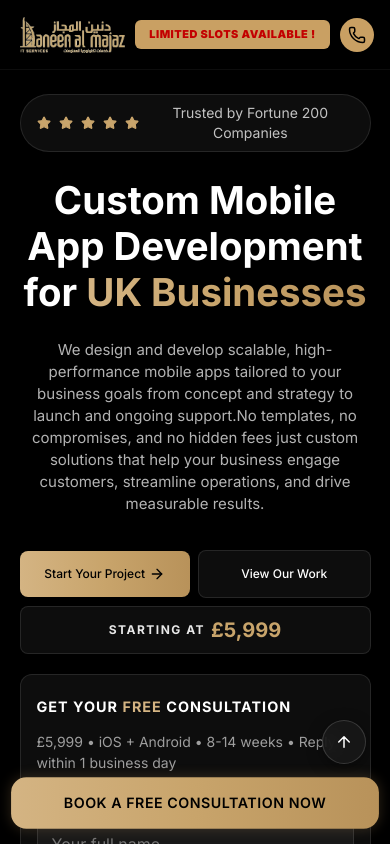
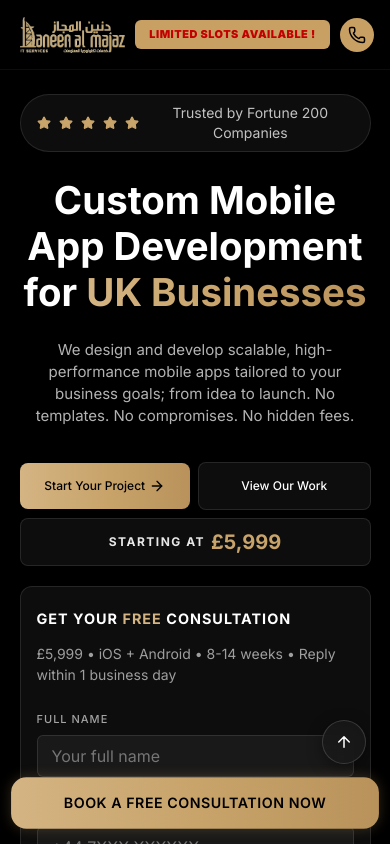
Before and after one commit to faheemnazir/landingpagedan, a React (Vite) app: page / in a window 390 px wide. Shown: the top 844 px of the page. Built offline with nearby package versions, Linux system fonts and the light colour scheme.

Commit message:
feat: show shorter subtitle on mobile and tablet screens, longer on desktop

```diff
--- a/src/components/Hero.css
+++ b/src/components/Hero.css
@@ -69,6 +69,10 @@
   max-width: 100%;
   margin-top: 8px;
   margin-bottom: 20px;
+}
+
+.hero-subtitle.mobile-subtitle {
+  display: none;
 }
 
 .hero-actions {
@@ -380,6 +384,14 @@
     min-height: auto;
   }
 
+  .hero-subtitle.desktop-subtitle {
+    display: none;
+  }
+
+  .hero-subtitle.mobile-subtitle {
+    display: block;
+  }
+
   .hero-content {
     display: flex;
     flex-direction: column;
--- a/src/components/Hero.jsx
+++ b/src/components/Hero.jsx
@@ -55,8 +55,10 @@ const Hero = () => {
           Custom Mobile App Development for <span className="hero-title-gradient">UK Businesses</span>
         </h1>
 
-        <p className="hero-subtitle">
+        <p className="hero-subtitle desktop-subtitle">
           We design and develop scalable, high-performance mobile apps tailored to your business goals from concept and strategy to launch and ongoing support.No templates, no compromises, and no hidden fees just custom solutions that help your business engage customers, streamline operations, and drive measurable results.</p>
+        <p className="hero-subtitle mobile-subtitle">
+          We design and develop scalable, high-performance mobile apps tailored to your business goals; from idea to launch. No templates. No compromises. No hidden fees.</p>
 
         <div className="hero-actions">
           <a href="#contact-form" className="btn-start" style={{ textDecoration: 'none' }}>
```
